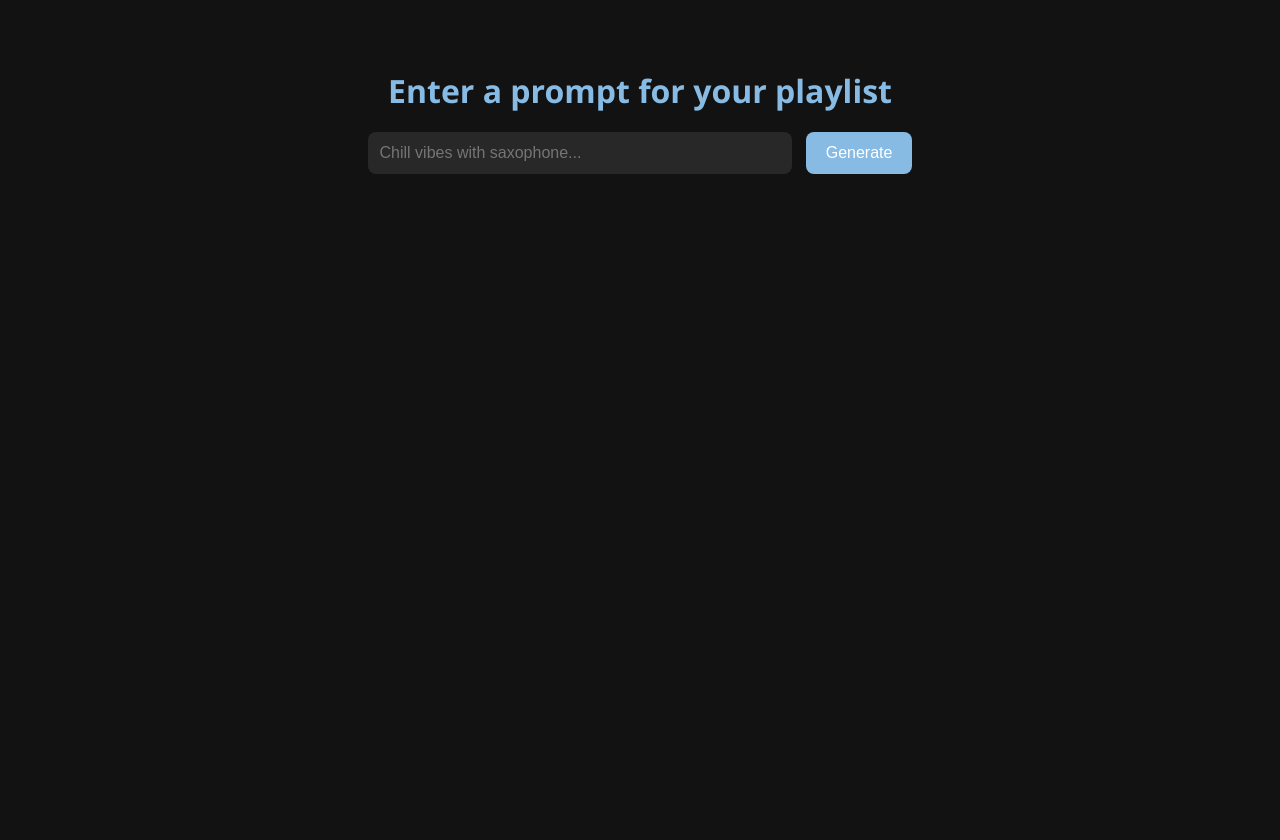
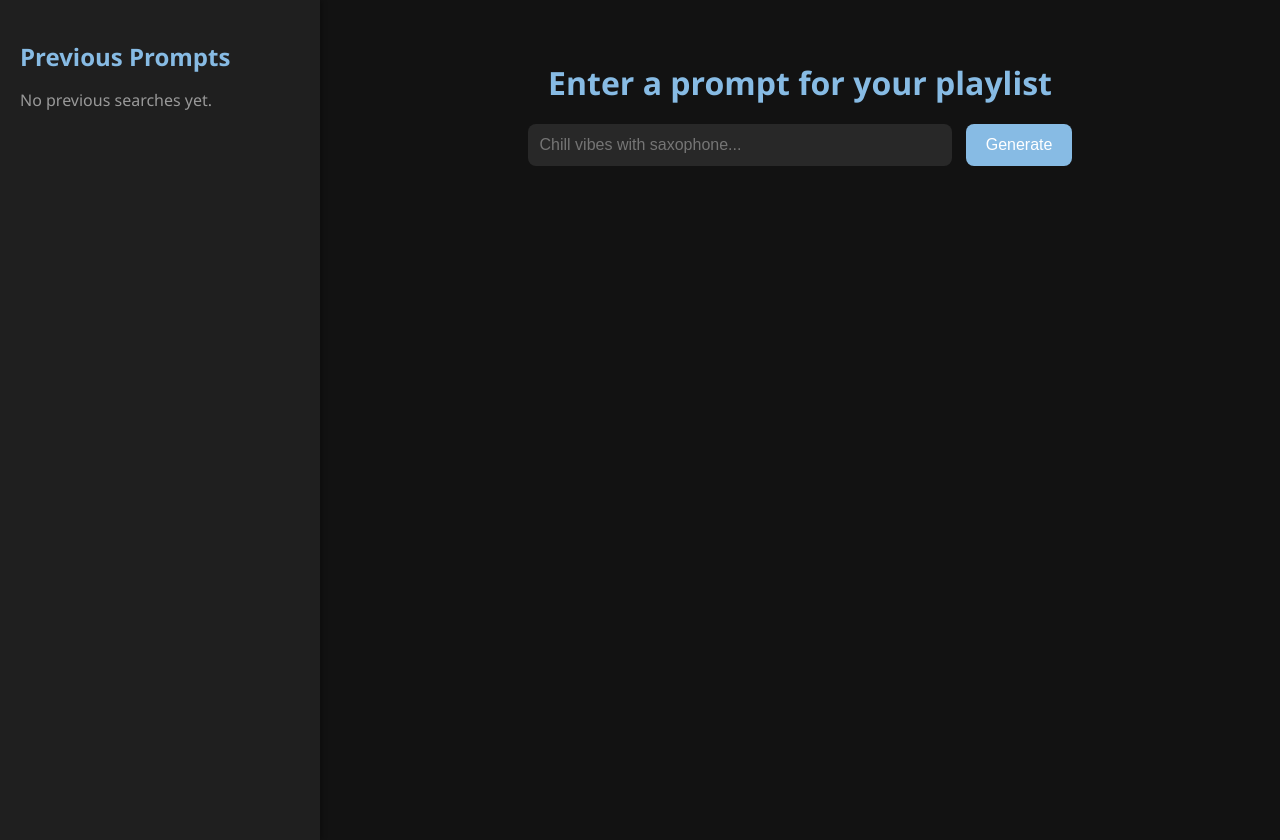
Before and after one commit to trenton-slocum/Playlist-Generator-GPT2Med, a Django app: page / in a window 1280 px wide. Before the commit the page ends 174 px from the top, so only its background shows below. Run offline with Django 5.2, Linux system fonts and the light colour scheme; parts of the project's set-up code (start-up, migrations or seed data) failed here and were passed over.

Commit message:
pushing front end integration

```diff
--- a/generator/templates/generator/index.html
+++ b/generator/templates/generator/index.html
@@ -1,5 +1,3 @@
-<!-- generator/templates/generator/index.html -->
-
 <!DOCTYPE html>
 <html lang="en">
 <head>
@@ -10,10 +8,47 @@
             font-family: 'Segoe UI', Tahoma, Geneva, Verdana, sans-serif;
             background-color: #121212;
             color: #ffffff;
+            margin: 0;
+            display: flex;
+        }
+
+        .sidebar {
+            width: 280px;
+            background-color: #1f1f1f;
+            padding: 20px;
+            box-shadow: 2px 0 5px rgba(0, 0, 0, 0.3);
+            height: 100vh;
+            overflow-y: auto;
+        }
+
+        .sidebar h2 {
+            color: #87BBE4;
+            margin-bottom: 16px;
+        }
+
+        .prompt-link {
+            display: block;
+            background-color: #2a2a2a;
+            color: #fff;
+            text-decoration: none;
+            padding: 12px 16px;
+            border-radius: 8px;
+            margin-bottom: 10px;
+            transition: background-color 0.2s ease;
+            font-size: 14px;
+            word-wrap: break-word;
+        }
+
+        .prompt-link:hover {
+            background-color: #333;
+        }
+
+        .main-content {
+            flex: 1;
+            padding: 40px;
             display: flex;
             flex-direction: column;
             align-items: center;
-            padding: 40px;
         }
 
         h1 {
@@ -48,7 +83,7 @@
         }
 
         button:hover {
-            background-color: #87BBE4;
+            background-color: #6fa8d6;
         }
 
         table {
@@ -75,9 +110,29 @@
         tr:hover {
             background-color: #333;
         }
+
+        a {
+            color: #87BBE4;
+        }
     </style>
 </head>
 <body>
+<div class="sidebar">
+    <h2>Previous Prompts</h2>
+    {% if previous_prompts %}
+    <form method="post">
+    {% csrf_token %}
+    {% for prompt, tracks in previous_prompts.items %}
+        <button type="submit" name="prompt" value="{{ prompt }}" class="prompt-link">{{ prompt }}</button>
+    {% endfor %}
+</form>
+
+    {% else %}
+    <p style="color:#999;">No previous searches yet.</p>
+    {% endif %}
+</div>
+
+<div class="main-content">
     <h1>Enter a prompt for your playlist</h1>
     <form method="post">
         {% csrf_token %}
@@ -86,13 +141,22 @@
     </form>
 
     {% if tracks %}
-        <h2>Generated Playlist</h2>
-        <table>
-            <tr><th>Track</th><th>Artist</th><th>Spotify URL</th></tr>
-            {% for track in tracks %}
-                <tr><td>{{ track.title }}</td><td>{{ track.artist }}</td><td>{{ track.url }}</td></tr>
-            {% endfor %}
-        </table>
+    <h2>{{ prompt }}</h2>
+    <table>
+        <tr>
+            <th>Track</th>
+            <th>Artist</th>
+            <th>Spotify URL</th>
+        </tr>
+        {% for track in tracks %}
+        <tr>
+            <td>{{ track.title }}</td>
+            <td>{{ track.artist }}</td>
+            <td><a href="{{ track.url }}" target="_blank">{{ track.url }}</a></td>
+        </tr>
+        {% endfor %}
+    </table>
     {% endif %}
+</div>
 </body>
 </html>
--- a/generator/views.py
+++ b/generator/views.py
@@ -1,33 +1,80 @@
 from django.shortcuts import render
 import pandas as pd
-
+import Model as model
 
 song_data = pd.read_csv('song_data.csv')
 song_data.set_index('Song_ID', inplace=True)
 
+output = """Crazy Little Thing Called Love - Remastered 2009
+I Wanna Dance with Somebody (Who Loves Me)
+Stayin Alive - From "Saturday Night Fever" Soundtrack
+Super Freak
+Billie Jean
+Jump - 2015 Remaster
+September
+Billie Jean
+Uptown Girl
+Dancing Queen
+Bohemian Rhapsody - Remastered 2011
+We Built This City
+Girls Just Want to Have Fun
+Let's Groove
+More Than a Feeling
+Born in the U.S.A.
+Dancing Queen
+Wake Me Up Before You Go-Go
+Let's Groove - Sped Up
+More Than A Feeling - 12" Version
+Grease - From “Grease”
+Girls Just Want to Have Fun
+Kung Fu Fighting
+I Can't Help Myself (Sugar Pie, Honey Bunch)
+Don't Stop Believin'
+Crocodile"""
+
+
 def index(request):
-    track_ids = ['2meEiZKWkiN28gITzFwQo5',
-              '1OXfWI3FQMdsKKC6lkvzSx',
-              '5jrdCoLpJSvHHorevXBATy',
-              '4pSPMXaCjbaV3VSzZQYC7H',
-              '7BKLCZ1jbUBVqRi2FVlTVw',
-                 'fake_id',
-              '3rUGC1vUpkDG9CZFHMur1t',
-              '1mea3bSkSGXuIRvnydlB5b',
-              '6Knv6wdA0luoMUuuoYi2i1',
-              '4iJyoBOLtHqaGxP12qzhQI',
-              '4LRPiXqCikLlN15c3yImP7'
-              ]
-    tracks = []
+    prompt = ''
+    previous_prompts = request.session.get('previous_prompts', {})
     if request.method == 'POST':
         prompt = request.POST.get('prompt', '')
-        for song_id in track_ids:
-            if song_id in song_data.index:
-                song = song_data.loc[song_id]
-                tracks.append({
-                    'title': song['Song_Name'],
-                    'artist': song['Artist_Name'],
-                    'url': song['Spotify_URL']
-                })
 
-    return render(request, 'generator/index.html', {'tracks': tracks})
+        if prompt and prompt not in previous_prompts:
+            output = model.generate_playlist(prompt)
+            tracks = song_id_lookup(output)
+            previous_prompts[prompt] = tracks
+            if len(previous_prompts) > 15:
+                previous_prompts = dict(list(previous_prompts.items())[-15:])
+            request.session['previous_prompts'] = previous_prompts
+        else:
+            tracks = previous_prompts.get(prompt, [])
+
+        return render(request,
+                      'generator/index.html',
+                      {'tracks': tracks, 'previous_prompts': dict(reversed(list(previous_prompts.items()))), 'prompt': prompt})
+    else:
+        return render(request, 'generator/index.html', {
+            'previous_prompts': dict(reversed(list(previous_prompts.items())))
+        })
+
+
+
+def song_id_lookup(output):
+    songs = output.split('\n')
+    songs_clean = [song.split(' -')[0] for song in songs]
+    songs_clean = [song.split(' : ')[0] for song in songs]
+    songs_clean = list(set(songs_clean))
+
+    tracks = []
+    for song in songs_clean:
+        matches = song_data[song_data['Song_Name'].str.contains(song, case=False, na=False, regex=False)]
+        try:
+            match = matches.iloc[0]
+            tracks.append({
+                'title': match['Song_Name'],
+                'artist': match['Artist_Name'],
+                'url': match['Spotify_URL']
+            })
+        except IndexError:
+            pass
+    return tracks
```
Also changed, not shown: Model.py (+5 -2 lines), generator/templates/__init__.py (added), 1 other file.
